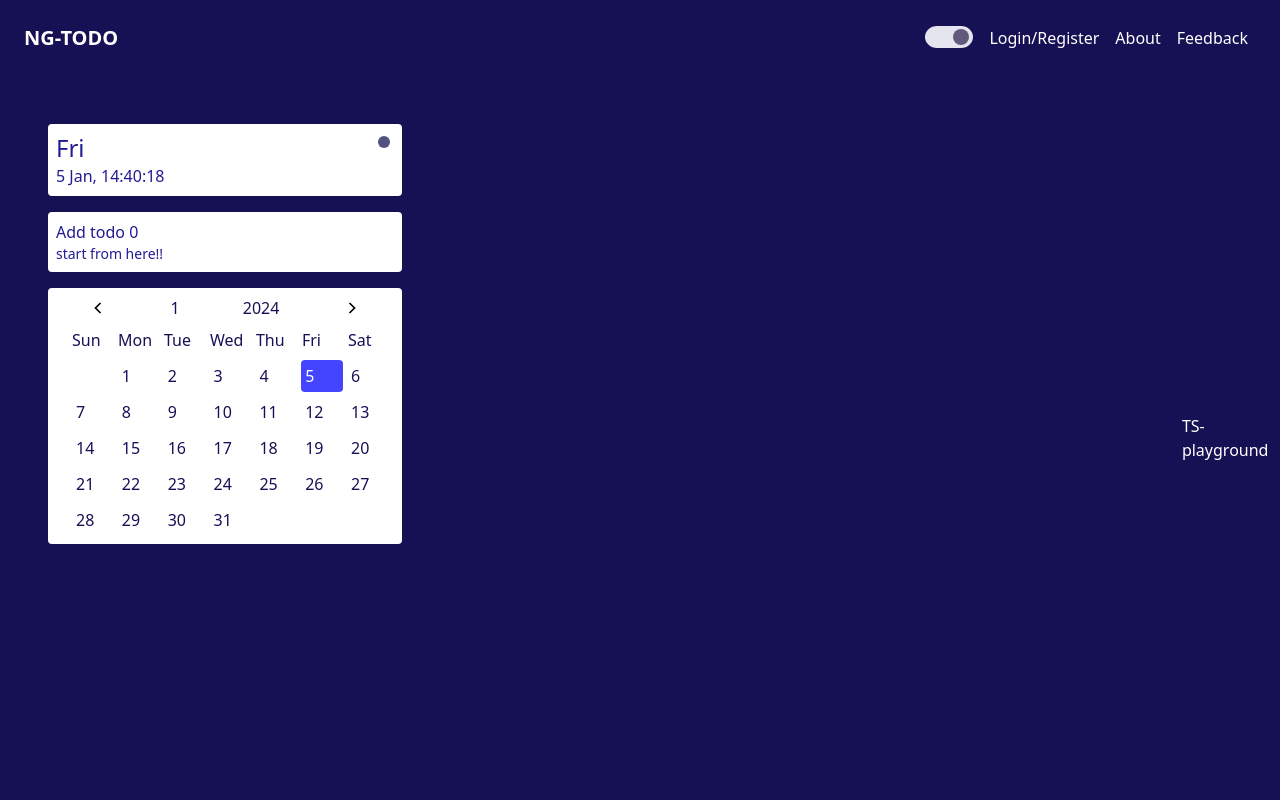
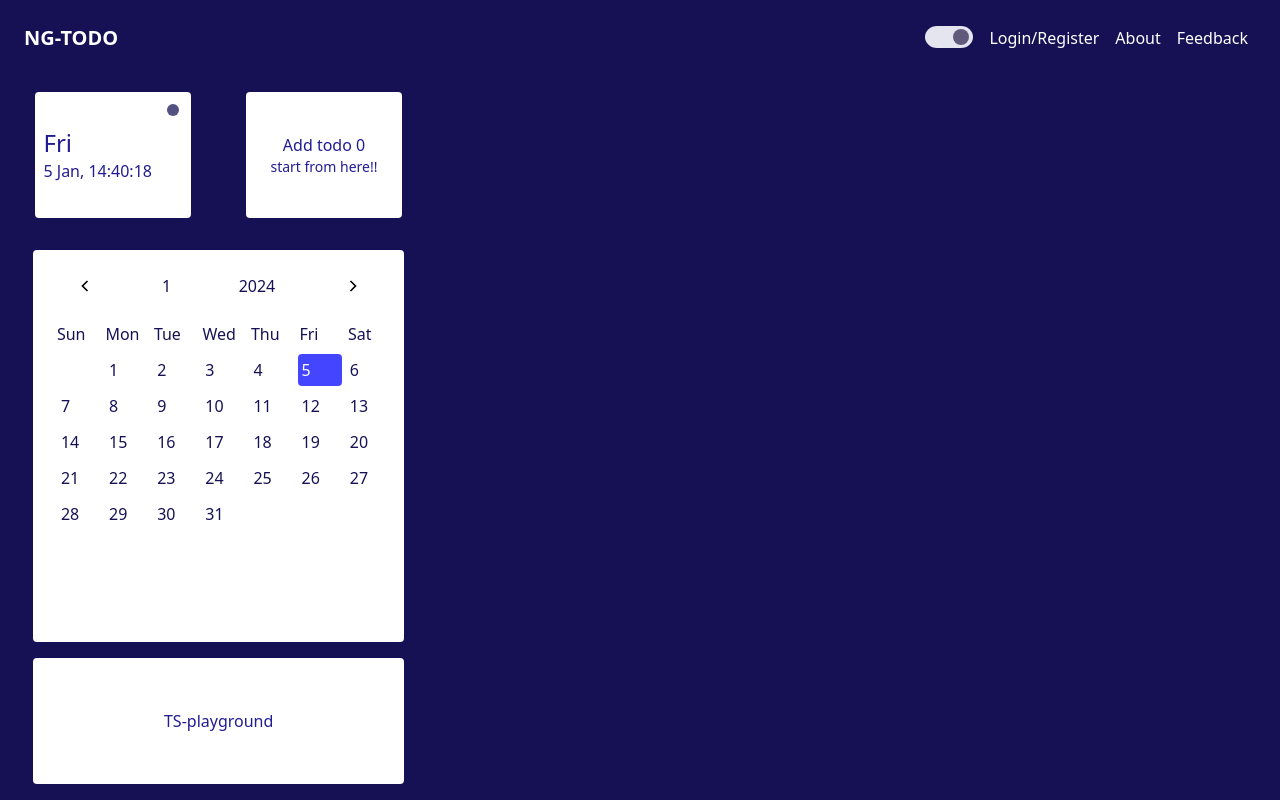
Before and after one commit to mahesh2885858/next-gen-todo, a Next.js app: page / in a window 1280 px wide. Built offline with nearby package versions, Linux system fonts and the light colour scheme.

Commit message:
add grid layout and add ts-playground

```diff
--- a/app/page.tsx
+++ b/app/page.tsx
@@ -12,14 +12,14 @@ export default function HomePage() {
   const { state, uiState, formState, todoIdToUpdate } = useAppContext();
   const innerComponents = {};
   return (
-    <section className="w-full h-calc md:h-calcMd flex flex-col gap-4 items-center md:flex-row md:gap-6 md:justify-center">
-      <div className="w-full  md:h-full  p-8 md:p-12  rounded-md   ">
-        <DateWidget />
-        <AddTodoWidget />
-        {/* <UpcomingEventReminder /> */}
-        <CalenderWidget />
-      </div>
-      <div>
+    <section className="w-full h-calc md:h-calcMd grid grid-cols-2  md:grid-cols-6 md:grid-rows-5 grid-rows-6 p-4 gap-4">
+      {/* <div className="w-full  md:h-full  p-8 md:p-12  rounded-md col-span-1  "> */}
+      <DateWidget />
+      <AddTodoWidget />
+      {/* <UpcomingEventReminder /> */}
+      <CalenderWidget />
+      {/* </div> */}
+      <div className="bg-white col-span-full md:col-span-2 md:col-start-1 md:row-start-5 row-span-1 relative text-blue-900 dark:bg-white dark:text-purple-950 p-2 flex flex-col justify-center items-center justify-self-center w-full md:w-11/12 rounded ">
         <Link href={"/ts-playground"}>TS-playground</Link>
       </div>
       {uiState.overlayShown && (
--- a/app/ts-playground/page.tsx
+++ b/app/ts-playground/page.tsx
@@ -4,11 +4,56 @@ import Editor from "@monaco-editor/react";
 import { useState } from "react";
 export default function TsPlayGround() {
   const [code, setCode] = useState("console.log('mahesh')");
+  const [Output, setOutput] = useState("");
+  const [isLoading, setIsLoading] = useState(false);
+  const runCode = async () => {
+    if (isLoading) return;
+    try {
+      setIsLoading(true);
+      const data = await fetch("https://emkc.org/api/v2/piston/execute", {
+        method: "POST",
+        headers: {
+          "Content-Type": "application/json",
+        },
+        body: JSON.stringify({
+          language: "typescript",
+          version: "5.0.3",
+          files: [
+            {
+              content: code,
+            },
+          ],
+        }),
+      });
+      const res = await data.json();
+      if (!data.ok) throw new Error(res);
+      if (res.run.stderr.trim().length > 0) {
+        setOutput(res.compile.stdout);
+        return;
+      }
+      setOutput(res.run.stdout);
+    } catch (err) {
+      console.log({ err });
+    } finally {
+      setIsLoading(false);
+    }
+  };
   return (
-    <div className="flex w-full">
+    <div className="flex w-full flex-col md:flex-row">
+      <div className="flex w-full md:w-1/2  flex-col gap-2 ">
+        <div className="flex w-full justify-around">
+          <span className="p-2  ">Typescript Playground</span>
+          <button
+            onClick={runCode}
+            className="border border-white text-white p-2 rounded"
+          >
+            {isLoading ? "Compiling.." : "Run"}
+          </button>
+        </div>
+        <div className="overflow-hidden w-full rounded-md">
           <Editor
             defaultLanguage="typescript"
-        height={"90vh"}
+            height={"80vh"}
             className="w-1/2"
             language="typescript"
             theme="vs-dark"
@@ -26,7 +71,12 @@ export default function TsPlayGround() {
               setCode(value as string);
             }}
           />
-      <div className="w-1/2 p-2">mahesh</div>
+        </div>
+      </div>
+      <div className=" w-full md:w-1/2 p-2 flex flex-col">
+        <div>Output:</div>
+        <div className="p-4">{Output}</div>
+      </div>
     </div>
   );
 }
--- a/components/AddTodoWidget.tsx
+++ b/components/AddTodoWidget.tsx
@@ -10,7 +10,7 @@ export default function AddTodoWidget() {
         formState.setFormStatus("AddNew");
         todoIdToUpdate.setEditId(null);
       }}
-      className={`bg-white transition-all duration-200 ease-linear hover:cursor-pointer mt-4  text-blue-900  dark:text-purple-950 p-2 flex flex-col w-full md:w-1/3 rounded`}
+      className={`bg-white transition-all duration-200 ease-linear hover:cursor-pointer  text-blue-900 col-span-1 row-span-1 justify-self-center  dark:text-purple-950 p-2 flex flex-col justify-center items-center w-full md:w-4/5 rounded`}
     >
       Add todo {state.length}
       <span className="text-sm">start from here!!</span>
--- a/components/CalenderWidget.tsx
+++ b/components/CalenderWidget.tsx
@@ -111,8 +111,8 @@ export default function CalenderWidget() {
     setThisMonth(arr);
   }, [trackingMonth]);
   return (
-    <div className="bg-white p-2 mt-4 gap-2 text-blue-950 dark:text-purple-950 rounded w-full md:w-1/3 flex flex-col ">
-      <div className="nav flex w-full  justify-around items-center">
+    <div className="bg-white p-2 mt-4 gap-2 text-blue-950 dark:text-purple-950 rounded w-full md:w-11/12 flex flex-col col-start-1 row-start-2 col-span-2 row-span-3 justify-self-center ">
+      <div className="nav flex w-full my-4  justify-around items-center">
         <span onClick={() => goToPrevOrNextMonth("prev")}>
           <GrFormPrevious className="text-xl hover:cursor-pointer" />
         </span>
--- a/components/DateWidget.tsx
+++ b/components/DateWidget.tsx
@@ -13,7 +13,7 @@ export default function DateWidget() {
     };
   }, []);
   return (
-    <span className=" bg-white relative text-blue-900 dark:bg-white dark:text-purple-950 p-2 flex flex-col w-full md:w-1/3 rounded">
+    <div className=" bg-white col-span-1 row-span-1 relative text-blue-900 dark:bg-white dark:text-purple-950 p-2 flex flex-col justify-center justify-self-center w-full md:w-4/5 rounded">
       <span
         title="The world is still intact!!"
         className=" absolute h-3 w-3 top-3  right-3   rounded-full bg-blue-950 dark:bg-purple-950 animate-pulse "
@@ -34,6 +34,6 @@ export default function DateWidget() {
           hour12: false,
         }).format(new Date())}
       </span>
-    </span>
+    </div>
   );
 }
```
Lines whose indentation alone changed are shown as unchanged.
